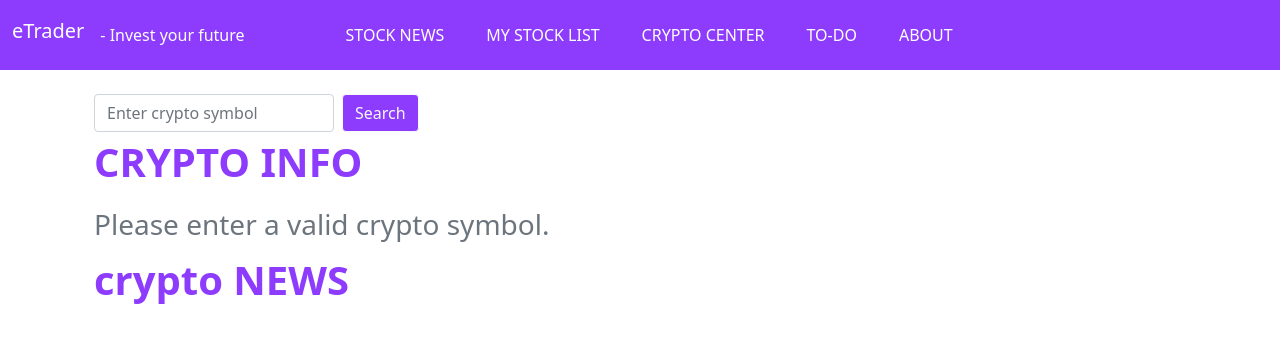
After one commit to Azurevolver/trader_app, a Django app: page /crypto_news/ in a window 1280 px wide. The commit adds this page. Shown: the top 343 px of the page. Run offline with Django 3.2, Linux system fonts and the light colour scheme; data that the repository does not hold is empty.

Commit message:
[UPDATE] 1. Implement crypto news page 2. Modify about page

```diff
--- /dev/null
+++ b/stock/templates/crypto/crypto_news.html
@@ -0,0 +1,89 @@
+{% extends 'stock/base.html' %}
+
+{% block content %}
+    <div class="container">
+        <div class="row">
+            <form action="{% url 'crypto_news' %}" method="POST" class="d-flex">
+                {% csrf_token %}
+                <input class="form-control me-2" style="width: 15rem" type="search"
+                       placeholder="Enter crypto symbol"
+                       aria-label="Search"
+                       name="crypto_input">
+                <button class="btn btn-outline-light" style="background-color: #8D3BFD;" type="submit">
+                    Search
+                </button>
+            </form>
+            <br/>
+
+        </div>
+
+        <div class="row">
+            <p class="fs-1 fw-bolder lh-base" style="color: #8D3BFD;">CRYPTO INFO</p>
+        </div>
+
+        <div class="row">
+            {% if crypto_exist %}
+                {% if crypto_social_stats %}
+                    <table class="table">
+                        <thead class="table-light">
+                        <tr>
+                            <th scope="col">Abbreviation</th>
+                            <th scope="col">CoinName</th>
+                            <th scope="col">Price (USD)</th>
+                            <th scope="col">24 HR High</th>
+                            <th scope="col">24 HR Low</th>
+                            <th scope="col">CryptoCompare score</th>
+                            <th scope="col">Twitter followers</th>
+                            <th scope="col">Reddit posts/ day</th>
+                        </tr>
+                        </thead>
+                        <tbody>
+                        <tr>
+                            <td>{{ crypto_social_stats.Data.General.Name }}</td>
+                            <td>{{ crypto_social_stats.Data.General.CoinName }}</td>
+                            <td>$ {{ crypto_price.PRICE }}</td>
+                            <td>$ {{ crypto_price.HIGH24HOUR }}</td>
+                            <td>$ {{ crypto_price.LOW24HOUR }}</td>
+                            <td>{{ crypto_social_stats.Data.CryptoCompare.Points }}</td>
+                            <td>{{ crypto_social_stats.Data.Twitter.followers }}</td>
+                            <td>{{ crypto_social_stats.Data.Reddit.posts_per_day }}</td>
+                        </tr>
+                        </tbody>
+                    </table>
+                {% endif %}
+            {% else %}
+                <h3 class="text-muted">Please enter a valid crypto symbol.</h3>
+            {% endif %}
+        </div>
+
+        <div class="row">
+            <p class="fs-1 fw-bolder lh-base" style="color: #8D3BFD;">crypto NEWS</p>
+        </div>
+        <div class="row">
+            {% if crypto_news_results.Data %}
+                {% for news in crypto_news_results.Data %}
+                    <div class="card mb-3" style="max-width: 540px;">
+                        <div class="row g-0">
+                            <div class="col-md-4">
+                                <img src="{{ news.imageurl }}" class="card-img-top" alt="">
+                            </div>
+                            <div class="col-md-8">
+                                <div class="card-body">
+                                    <h5 class="card-title">{{ news.title }}</h5>
+                                    <p class="card-text">{{ news.body }}</p>
+                                    <p class="card-text">Source: {{ news.source }}</p>
+                                    <a href="{{ news.url }}" class="btn btn-outline-light"
+                                       style="background-color: #8D3BFD;">
+                                        Read the whole story
+                                    </a>
+                                </div>
+                            </div>
+                        </div>
+                    </div>
+                {% endfor %}
+            {% else %}
+            {% endif %}
+        </div>
+
+    </div>
+{% endblock %}
--- a/stock/templates/stock/base.html
+++ b/stock/templates/stock/base.html
@@ -30,27 +30,26 @@
             <ul class="navbar-nav me-auto mb-2 mb-lg-0">
                 <button type="button" class="nav-item btn btn-outline-dark"
                         style="margin-left: 5rem; border-color: transparent">
-                    <a class="nav-link active text-white" aria-current="page" href="{% url 'home' %}">Home</a>
+                    <a class="nav-link active text-white" aria-current="page" href="{% url 'home' %}">STOCK NEWS</a>
                 </button>
                 <button type="button" class="nav-item btn btn-outline-dark" style="border-color: transparent">
                     <a class="nav-link active text-white" aria-current="page" href="{% url 'stock_list' %}">
-                        My Stock List
+                        MY STOCK LIST
+                    </a>
+                </button>
+                <button type="button" class="nav-item btn btn-outline-dark" style="border-color: transparent">
+                    <a class="nav-link active text-white" aria-current="page" href="{% url 'crypto_news' %}">
+                        CRYPTO CENTER
                     </a>
                 </button>
                 <button type="button" class="nav-item btn btn-outline-dark" style="border-color: transparent">
                     <a class="nav-link active text-white" aria-current="page" href="{% url 'to_do_item_list_url' %}">
-                        To Do List
+                        TO-DO
                     </a>
                 </button>
                 <button type="button" class="nav-item btn btn-outline-dark" style="border-color: transparent">
-                    <a class="nav-link active text-white" aria-current="page" href="{% url 'about' %}">About</a>
+                    <a class="nav-link active text-white" aria-current="page" href="{% url 'about' %}">ABOUT</a>
                 </button>
-                {#                <li class="nav-item">#}
-                {#                    <a class="nav-link active text-white" aria-current="page" href="/">Home</a>#}
-                {#                </li>#}
-                {#                <li class="nav-item">#}
-                {#                    <a class="nav-link active text-white" aria-current="page" href="/about">About</a>#}
-                {#                </li>#}
             </ul>
         </div>
     </div>
@@ -65,7 +64,8 @@
             <div class="container-fluid p-0">
                 <div class="alert {{ message.tags }} alert-dismissible" role="alert">
                     {{ message }}
-                    <button type="button" class="btn-close" data-bs-dismiss="alert" aria-label="Close"></button>
+                    <button type="button" class="btn-close"
+                            data-bs-dismiss="alert" aria-label="Close"></button>
                 </div>
             </div>
         {% endfor %}
--- a/stock/urls.py
+++ b/stock/urls.py
@@ -9,6 +9,7 @@ urlpatterns = [
     path('delete/<stock_id>', views.delete_stock, name="delete_stock"),
     path('stock/<int:pk>/', StockDetail.as_view(), name='stock_detail_url'),
     path('todoitem_list/', ToDoItemList.as_view(), name='to_do_item_list_url'),
+    path('crypto_news/', views.crypto_news, name="crypto_news"),
     path('to_do_item/<int:pk>/', ToDoItemDetail.as_view(), name='to_do_item_detail_url'),
     path('to_do_item/create/', ToDoItemCreate.as_view(), name='to_do_item_create_url'),
     path('to_do_item/<int:pk>/update/', ToDoItemUpdate.as_view(), name='to_do_item_update_url'),
--- a/stock/views.py
+++ b/stock/views.py
@@ -12,7 +12,15 @@ from datetime import datetime
 from decimal import Decimal
 
 KEY = "pk_9274979738c74528ad6d76dc1c59296a"
-base_url = "https://cloud.iexapis.com"
+BASE_URL = "https://cloud.iexapis.com"
+CRYPTO_BASE_URL = "https://min-api.cryptocompare.com"
+CRYPTO_KEY = "5aa48fdb6bdae90671e8c0775404bc4e5e253f02b8d7b348aed9168a12f8e239"
+CRYPTO_SYMBOL_URL = CRYPTO_BASE_URL + "/data/blockchain/list?&api_key=" + CRYPTO_KEY
+
+"""
+-----------------------------------------------------------------------------------------
+Stock-related views
+"""
 
 
 def home(request):
@@ -21,7 +29,7 @@ def home(request):
     if request.method == "POST":
         stock_symbol = request.POST["stock_quote_input"]
 
-    news_url = base_url + "/stable/stock/" + stock_symbol + "/news/last?token=" + KEY
+    news_url = BASE_URL + "/stable/stock/" + stock_symbol + "/news/last?token=" + KEY
     raw_res = requests.get(news_url)
     try:
         search_result = json.loads(raw_res.content)
@@ -33,7 +41,7 @@ def home(request):
     except Exception as e:
         res = "StockNewsRequestError"
 
-    url = base_url + "/stable/stock/" + stock_symbol + "/quote?token=" + KEY
+    url = BASE_URL + "/stable/stock/" + stock_symbol + "/quote?token=" + KEY
     raw_res = requests.get(url)
     stock_detail = {}
 
@@ -51,7 +59,7 @@ def stock_list(request):
 
     for stock in stock_symbol_list:
         stock_symbol = stock.ticker
-        price_url = base_url + "/stable/stock/" + stock_symbol + "/quote/latestPrice?token=" + KEY
+        price_url = BASE_URL + "/stable/stock/" + stock_symbol + "/quote/latestPrice?token=" + KEY
         raw_res = requests.get(price_url)
 
         try:
@@ -72,7 +80,7 @@ class StockDetail(View):
             pk=pk
         )
 
-        request_logo_url = base_url + "/stable/stock/" + stock_info.ticker + "/logo?token=" + KEY
+        request_logo_url = BASE_URL + "/stable/stock/" + stock_info.ticker + "/logo?token=" + KEY
         raw_res = requests.get(request_logo_url)
         logo = json.loads(raw_res.content)
         stock_info.logo_url = logo["url"]
@@ -87,7 +95,7 @@ class StockDetail(View):
 def add_stock(request):
     if request.method == "POST":
         stock_symbol = request.POST["ticker"]
-        url = base_url + "/stable/stock/" + stock_symbol + "/quote?token=" + KEY
+        url = BASE_URL + "/stable/stock/" + stock_symbol + "/quote?token=" + KEY
         raw_res = requests.get(url)
         response_content = {}
         all_tracking_stocks = {}
@@ -109,8 +117,13 @@ def add_stock(request):
             stock_data.save()
             messages.success(request, stock_symbol.upper() + "is added to your watch list successfully.")
         except Exception as e:
+            displayed_warning_msg = "Please enter a valid stock symbol."
+            error_msg = e.__str__()
+            if error_msg == "UNIQUE constraint failed: stock_stock.company_name":
+                displayed_warning_msg = "The ticker symbol is already existed, please enter a new one!"
+
             all_tracking_stocks = "StockQuoteRequestError"
-            messages.warning(request, "Please enter a valid stock symbol.")
+            messages.warning(request, displayed_warning_msg)
 
         all_tracking_stocks = Stock.objects.all().order_by('stock_id')
 
@@ -124,8 +137,75 @@ def delete_stock(request, stock_id):
     return redirect('stock_list')
 
 
-def about(request):
-    return render(request, 'stock/about.html', {})
+"""
+-----------------------------------------------------------------------------------------
+Crypto-related views
+"""
+
+
+def crypto_news(request):
+    crypto_symbol = "BTC"
+    crypto_news_results = {}
+    crypto_exist = False
+    if request.method == "POST":
+        crypto_symbol = str(request.POST["crypto_input"]).upper()
+
+    # detect whether crypto symbol exist
+    crypto_id = 1182
+    raw_res = requests.get(CRYPTO_SYMBOL_URL)
+    try:
+        crypto_symbol_info_results = json.loads(raw_res.content)
+        if "Data" in crypto_symbol_info_results:
+            if crypto_symbol in crypto_symbol_info_results["Data"]:
+                print(crypto_symbol_info_results["Data"][crypto_symbol])
+                crypto_id = crypto_symbol_info_results["Data"][crypto_symbol]["id"]
+                crypto_exist = True
+            else:
+                crypto_news_results = "CryptoSymBolNotExistError"
+
+    except Exception as e:
+        crypto_news_results = "CryptoSymBolNotExistError"
+
+    # fetch crypto stats within social media
+    crypto_social_stats = {}
+    social_stats_url = CRYPTO_BASE_URL + "/data/social/coin/latest?coinId=" + str(crypto_id) + "&api_key=" + CRYPTO_KEY
+    raw_res = requests.get(social_stats_url)
+    try:
+        crypto_social_stats = json.loads(raw_res.content)
+    except Exception as e:
+        crypto_social_stats = "CryptoStatusNotExistError"
+
+    # fetch price
+    price_url = CRYPTO_BASE_URL + "/data/pricemultifull?fsyms=" + crypto_symbol + "&tsyms=USD&api_key=" + CRYPTO_KEY
+    raw_res = requests.get(price_url)
+    crypto_price = {}
+    try:
+        raw_price_dict = json.loads(raw_res.content)
+        if "RAW" in raw_price_dict :
+            if crypto_symbol in raw_price_dict["RAW"]:
+                crypto_price = raw_price_dict["RAW"][crypto_symbol]["USD"]
+    except Exception as e:
+        crypto_price = "CryptoPriceNotExistError"
+
+    # fetch crypto news
+    news_url = CRYPTO_BASE_URL + "/data/v2/news/?categories=" + crypto_symbol + "&api_key=" + CRYPTO_KEY
+    raw_res = requests.get(news_url)
+    try:
+        crypto_news_results = json.loads(raw_res.content)
+    except Exception as e:
+        crypto_news_results = "CryptoNewsRequestError"
+
+    return render(request, 'crypto/crypto_news.html', {
+                        "crypto_exist": crypto_exist,
+                        "crypto_news_results": crypto_news_results,
+                        "crypto_social_stats": crypto_social_stats,
+                        "crypto_price": crypto_price
+                  })
+
+"""
+-----------------------------------------------------------------------------------------
+To-do item related views
+"""
 
 
 class ToDoItemList(ListView):
@@ -155,3 +235,7 @@ class ToDoItemUpdate(UpdateView):
 class ToDoItemDelete(DeleteView):
     model = ToDoItem
     success_url = reverse_lazy('to_do_item_list_url')
+
+
+def about(request):
+    return render(request, 'stock/about.html', {})
```
Also changed, not shown: stock/templates/about.html (deleted, +0 -13 lines), stock/templates/stock/about.html (added, +39 -0 lines), stock/templates/stock/home.html (+1 -6 lines).
